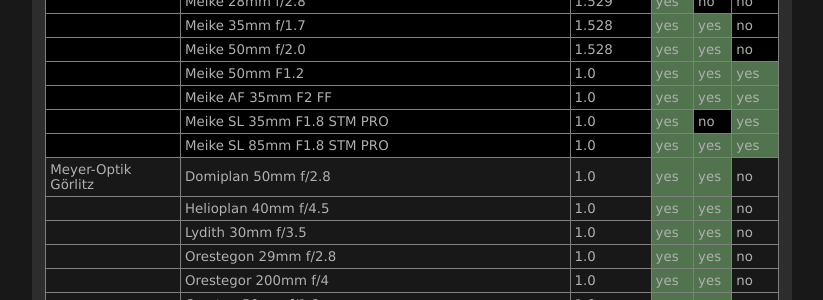
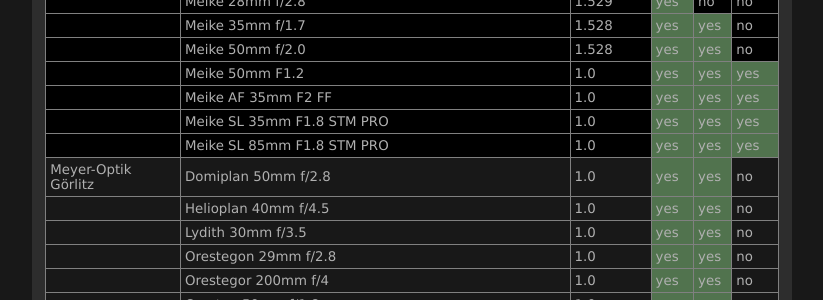
Before and after one commit to lensfun/lensfun.github.io, a Jekyll site: the page built from _posts/lenslist/2999-12-31-Lenslist-master.md, in a window 1280 px wide and 900 px high, scrolled down 11248 px. Shown: the part 146-446 px from the top of the window, without its empty margins (284-1107 px from the left). Built offline with Jekyll 4.4.1, drawn with Linux system fonts in a browser that asks for light colours.

Commit message:
Update master lens list from GitHub Actions

```diff
--- a/_posts/lenslist/2999-12-31-Lenslist-master.md
+++ b/_posts/lenslist/2999-12-31-Lenslist-master.md
@@ -465,7 +465,7 @@ This list was generated on 2026-02-28 from current Lensfun sources. Your Lensfun
 <tr class="lenslist-bg1"><td></td><td>Meike 50mm f/2.0</td><td>1.528</td><td class="lenslist-highlight lenslist-check">yes</td><td class="lenslist-highlight lenslist-check">yes</td><td class="lenslist-check">no</td></tr>
 <tr class="lenslist-bg1"><td></td><td>Meike 50mm F1.2</td><td>1.0</td><td class="lenslist-highlight lenslist-check">yes</td><td class="lenslist-highlight lenslist-check">yes</td><td class="lenslist-highlight lenslist-check">yes</td></tr>
 <tr class="lenslist-bg1"><td></td><td>Meike AF 35mm F2 FF</td><td>1.0</td><td class="lenslist-highlight lenslist-check">yes</td><td class="lenslist-highlight lenslist-check">yes</td><td class="lenslist-highlight lenslist-check">yes</td></tr>
-<tr class="lenslist-bg1"><td></td><td>Meike SL 35mm F1.8 STM PRO</td><td>1.0</td><td class="lenslist-highlight lenslist-check">yes</td><td class="lenslist-check">no</td><td class="lenslist-highlight lenslist-check">yes</td></tr>
+<tr class="lenslist-bg1"><td></td><td>Meike SL 35mm F1.8 STM PRO</td><td>1.0</td><td class="lenslist-highlight lenslist-check">yes</td><td class="lenslist-highlight lenslist-check">yes</td><td class="lenslist-highlight lenslist-check">yes</td></tr>
 <tr class="lenslist-bg1"><td></td><td>Meike SL 85mm F1.8 STM PRO</td><td>1.0</td><td class="lenslist-highlight lenslist-check">yes</td><td class="lenslist-highlight lenslist-check">yes</td><td class="lenslist-highlight lenslist-check">yes</td></tr>
 <tr class="lenslist-bg2"><td>Meyer-Optik Görlitz</td><td>Domiplan 50mm f/2.8</td><td>1.0</td><td class="lenslist-highlight lenslist-check">yes</td><td class="lenslist-highlight lenslist-check">yes</td><td class="lenslist-check">no</td></tr>
 <tr class="lenslist-bg2"><td></td><td>Helioplan 40mm f/4.5</td><td>1.0</td><td class="lenslist-highlight lenslist-check">yes</td><td class="lenslist-highlight lenslist-check">yes</td><td class="lenslist-check">no</td></tr>
```
